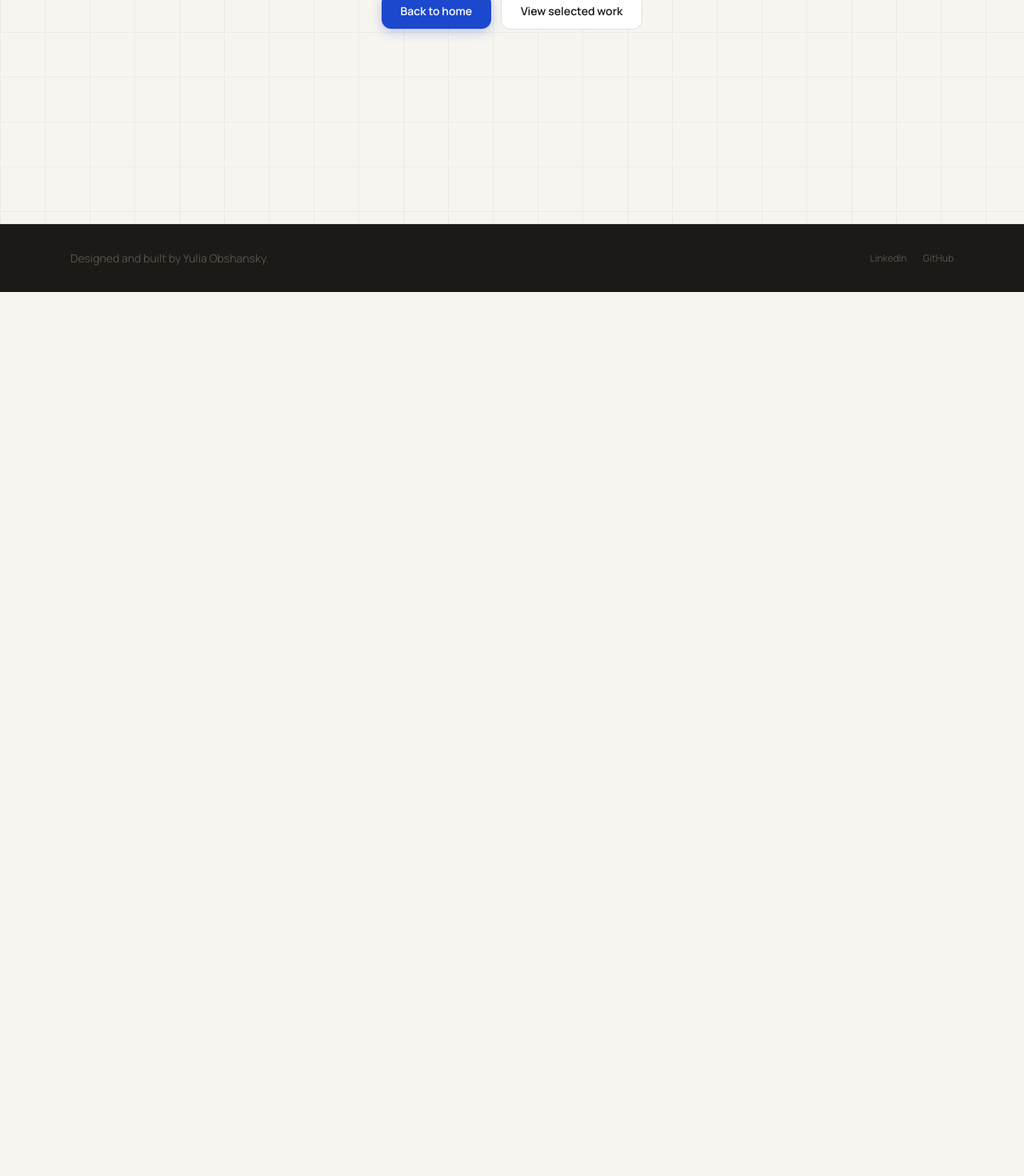
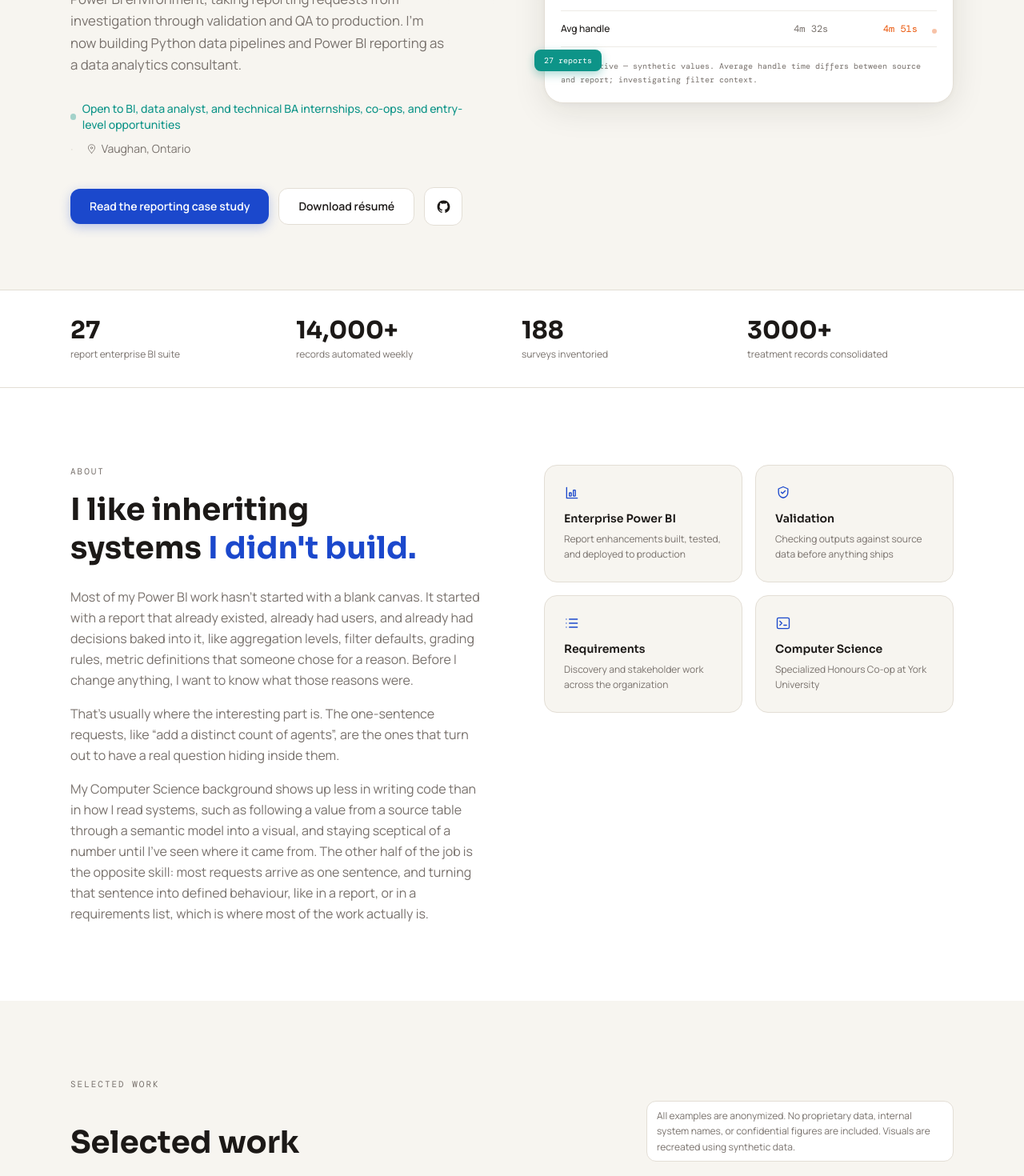
Before and after one commit to juliaobsh/julia-portfolio, a Next.js app: page / in a window 1280 px wide. Before the commit this address had no page. Shown: the part 520-1990 px from the top of the page at 80% size. Before the commit the page ends 885 px from the top, so only its background shows below. Built offline with nearby package versions, Linux system fonts and the light colour scheme; a web font is replaced by a local one.

Commit message:
Create page.tsx

```diff
--- /dev/null
+++ b/src/app/page.tsx
@@ -0,0 +1,25 @@
+import { Hero } from "@/components/sections/Hero";
+import { ImpactStrip } from "@/components/sections/ImpactStrip";
+import { About } from "@/components/sections/About";
+import { Work } from "@/components/sections/Work";
+import { Experience } from "@/components/sections/Experience";
+import { Skills } from "@/components/sections/Skills";
+import { Education } from "@/components/sections/Education";
+import { Approach } from "@/components/sections/Approach";
+import { Contact } from "@/components/sections/Contact";
+
+export default function HomePage() {
+  return (
+    <>
+      <Hero />
+      <ImpactStrip />
+      <About />
+      <Work />
+      <Experience />
+      <Education />
+      <Approach />
+      <Skills />
+      <Contact />
+    </>
+  );
+}
```
